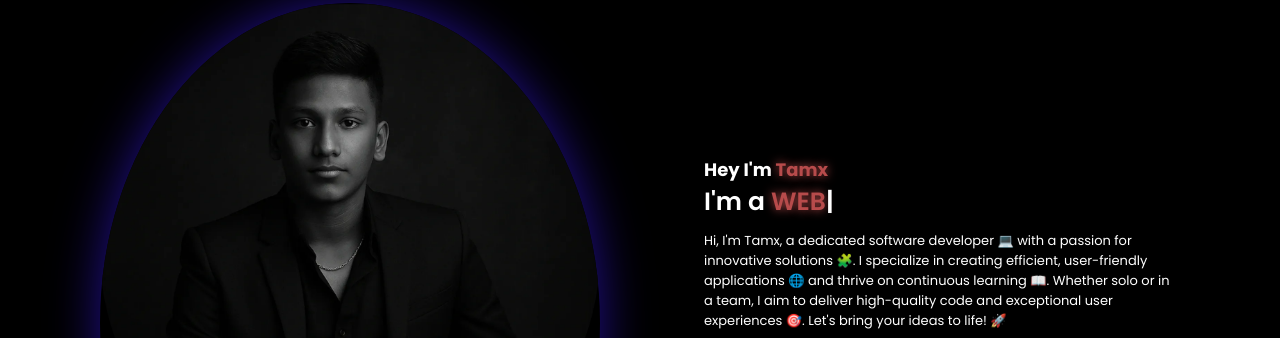
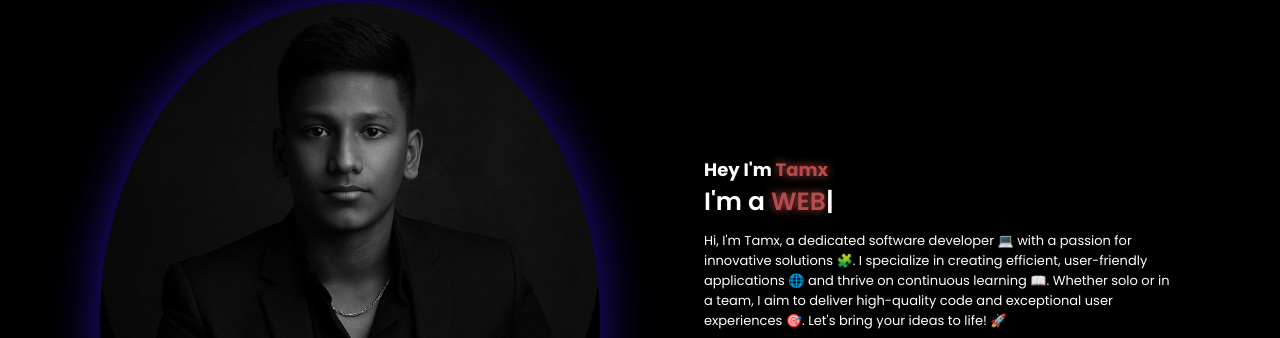
Before and after one commit to tamxbb00/tamxwize, a plain HTML site: page index.html in a window 1280 px wide. Shown: the part 77-415 px from the top of the page. Drawn offline with nearby package versions, Linux system fonts and the light colour scheme; files whose address does not match are found by name.

Commit message:
Update index.html

```diff
--- a/index.html
+++ b/index.html
@@ -41,7 +41,7 @@
   <section id="home">
       <div class="main-container">
           <div class="image"  data-aos="zoom-in" data-aos-duration="2500">
-              <img src="tamx1.png" alt="">
+              <img src="tamx2.png" alt="">
           </div>
           <div class="content">
               <h1 data-aos="fade-left" data-aos="fade-left" data-aos-duration="1100" data-aos-delay="700" >Hey I'm <span>Tamx</span></h1>
```
